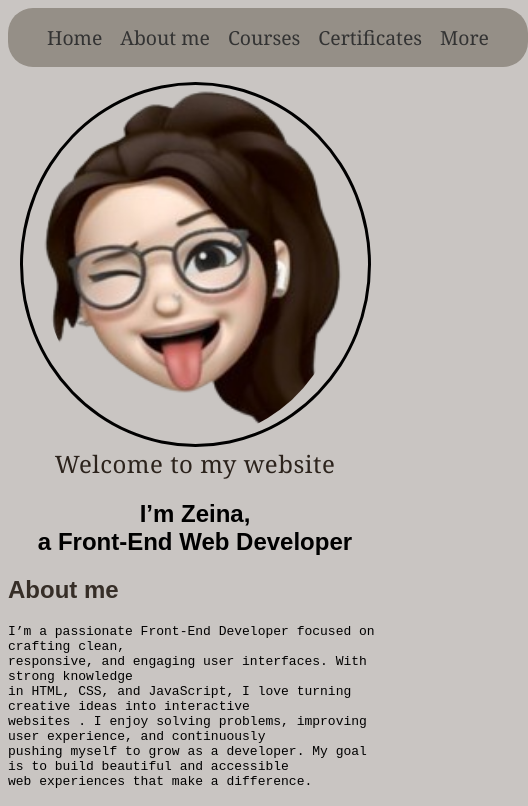
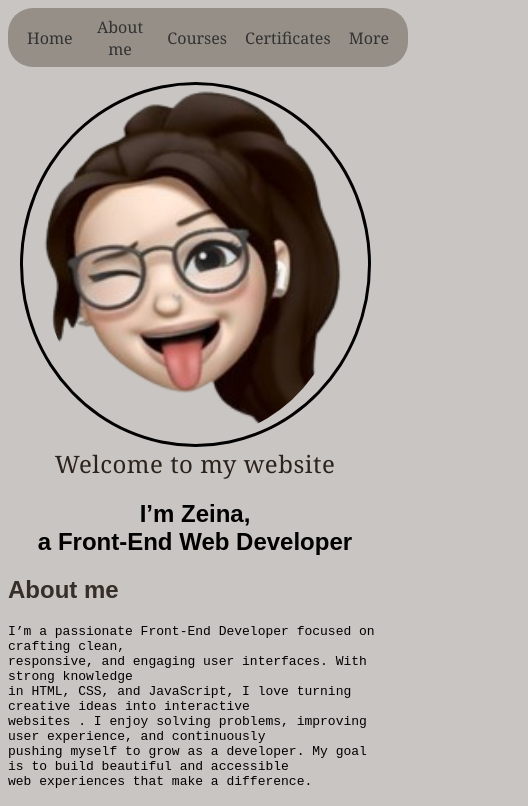
Before and after one commit to justZeina/my-portfolio, a plain HTML site: page index.html in a window 390 px wide. Shown: the top 806 px of the page, 528 px wide, since content can reach past the window. Drawn offline with Linux system fonts and the light colour scheme.

Commit message:
Update stylesheet.css

```diff
--- a/stylesheet.css
+++ b/stylesheet.css
@@ -126,13 +126,13 @@ font-family: Cambria, Cochin, Georgia, Times, 'Times New Roman', serif;
 @media(max-width: 600px ) {
    nav{
     height: 39px;
-    width: 500px;
+    width: 380px;
     display: flex;
     justify-content: center;
     align-items: center;
     text-align: center;
    }
-   nav a{ font-size: 19.4px;}
+   nav a{ font-size: 16px;}
    .mypic{
     height: 349px;
     width: 305px;
@@ -177,11 +177,3 @@ font-family: Cambria, Cochin, Georgia, Times, 'Times New Roman', serif;
     text-align: center;
     margin: 0 auto;
   }
-  @keyframes typewriter{
-    from{
-
-    }
-    to{
-
-    }
-  }
```
